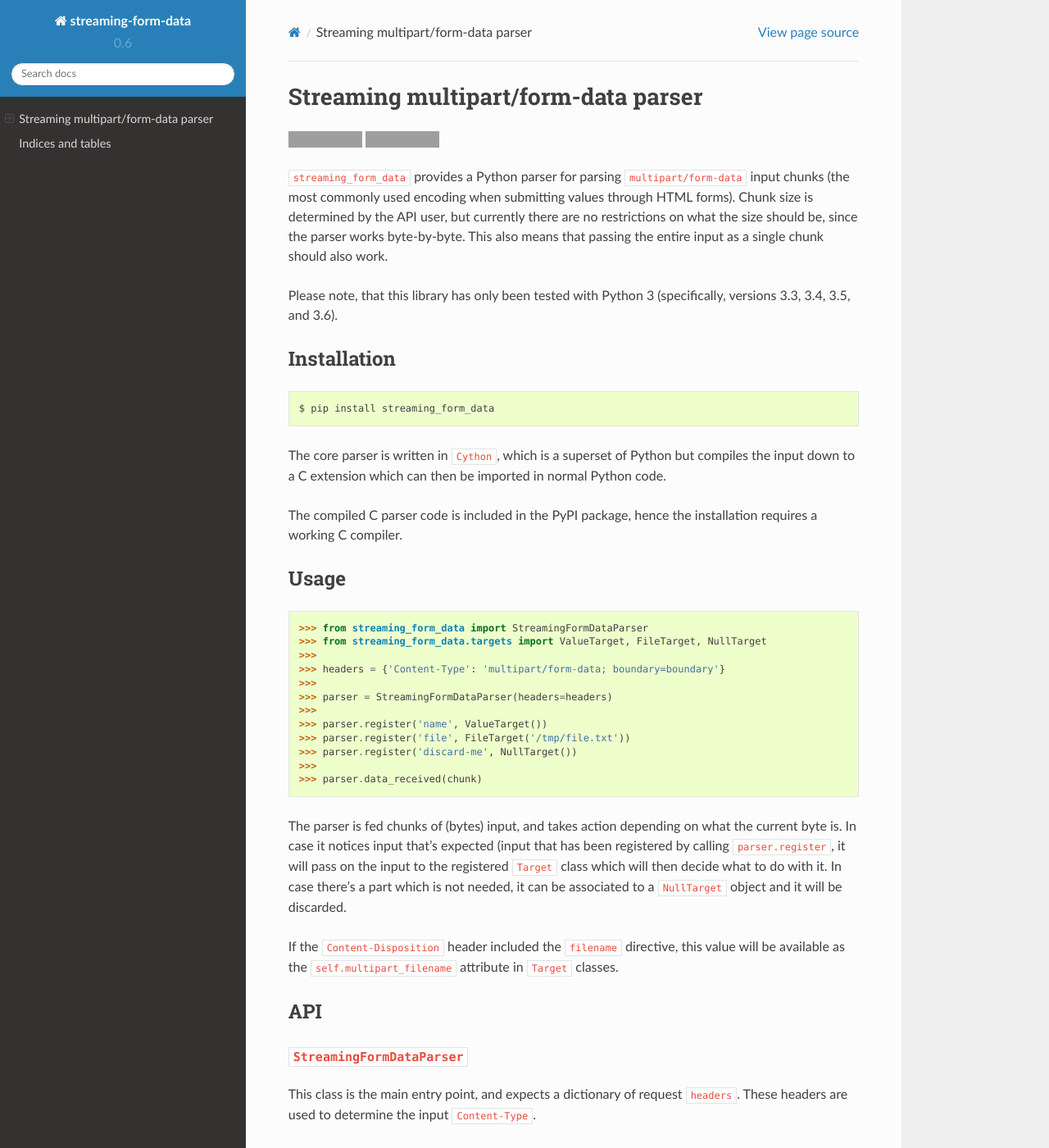
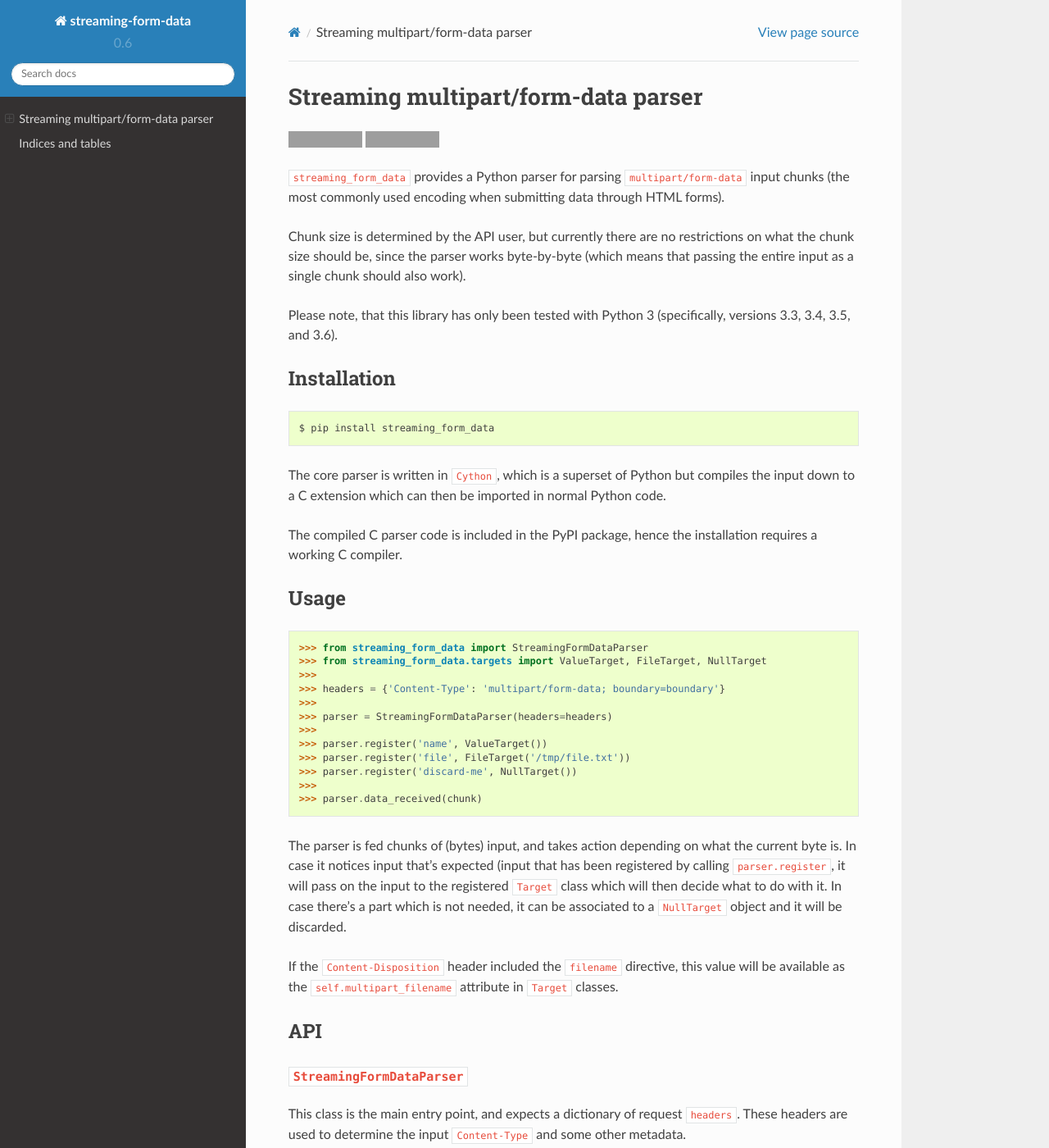
Before and after one commit to siddhantgoel/streaming-form-data, a Sphinx documentation site: the page built from docs/index.rst, in a window 1280 px wide and 1400 px high. Shown: the whole window at 82% size. Built offline with Sphinx 7.4.7 and the Read the Docs theme 2.0.0, drawn with Linux system fonts in a browser that asks for light colours; some of the changed text lies outside the part shown; grey boxes are pictures that could not be loaded.

Commit message:
update documentation

```diff
--- a/docs/index.rst
+++ b/docs/index.rst
@@ -10,10 +10,12 @@ Streaming multipart/form-data parser
 
 :code:`streaming_form_data` provides a Python parser for parsing
 :code:`multipart/form-data` input chunks (the most commonly used encoding when
-submitting values through HTML forms). Chunk size is determined by the API user,
-but currently there are no restrictions on what the size should be, since the
-parser works byte-by-byte. This also means that passing the entire input as a
-single chunk should also work.
+submitting data through HTML forms).
+
+Chunk size is determined by the API user, but currently there are no
+restrictions on what the chunk size should be, since the parser works
+byte-by-byte (which means that passing the entire input as a single chunk should
+also work).
 
 Please note, that this library has only been tested with Python 3 (specifically,
 versions 3.3, 3.4, 3.5, and 3.6).
@@ -70,7 +72,7 @@ API
 
 This class is the main entry point, and expects a dictionary of request
 :code:`headers`. These headers are used to determine the input
-:code:`Content-Type`.
+:code:`Content-Type` and some other metadata.
 
 :code:`Target` classes
 ~~~~~~~~~~~~~~~~~~~~~~
@@ -87,15 +89,15 @@ Currently the following :code:`Target` classes are included with this library.
 - :code:`NullTarget` - discards the input completely
 
 Any new targets should inherit :code:`streaming_form_data.targets.BaseTarget`
-and define a :code:`on_data_received` function.
+and define an :code:`on_data_received` function.
 
 :code:`Validator` classes
--------------------------
+~~~~~~~~~~~~~~~~~~~~~~~~~
 
 :code:`Target` classes accept a list of :code:`validator` callables when being
 instantiated. Every time :code:`data_received` is called with a given
-:code:`chunk`, the target would run this :code:`chunk` through all the callables
-in the :code:`validators` it has.
+:code:`chunk`, the target runs this :code:`chunk` through all the callables in
+the :code:`validators` it has.
 
 This is useful for performing certain validation tasks like making sure the
 input size is not exceeding a certain value. This is shown in the following code
```
Also changed, not shown: README.rst (+23 -14 lines).
